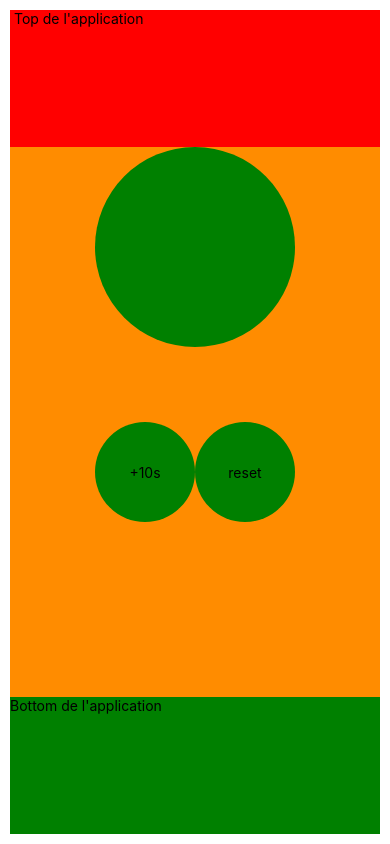
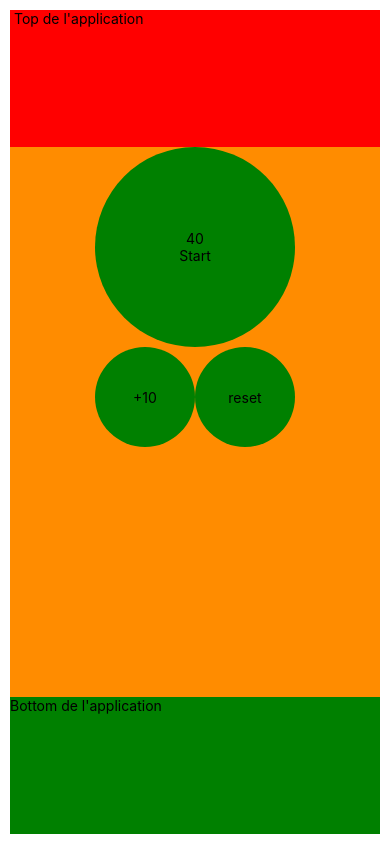
Before and after one commit to SanIbra/clockWorkout, a React Native app: screen / in a window 390 px wide. Built offline with nearby package versions, Linux system fonts and the light colour scheme.

Commit message:
Timer fonctionnel. Clean de code a faire

```diff
--- a/App.js
+++ b/App.js
@@ -1,6 +1,9 @@
 import { StatusBar } from 'expo-status-bar';
 import React, { useEffect, useState } from 'react';
 import { Button, StyleSheet, Text, TouchableOpacity, View } from 'react-native';
+import Timer from './components/Timer';
+import Timer2 from './components/Timer2';
+
 
 const mainColor = 'green';
 
@@ -37,18 +40,42 @@ export default function App() {
 
   const [isRuning, setIsRuning] = useState(false);
 
-  const [timerTitle, setTimerTitle] = useState("");
+  const [timerTitle, setTimerTitle] = useState(timerIniatialValue + "\nStart");
+
+  const [interval, setIntervalValue] = useState();
 
   const majTimerTitle = () => setTimerTitle(timer + '\n' + (isRuning ? 'Pause' : 'Start'))
-  setTimeout(() => {
-    if (isRuning) {
-      setTimer(timer - 1);
-      majTimerTitle();
-    }
-    return;
-  }, 1000)
 
+  const clickButton = () => {
+    const nextState = !isRuning;
+    setIsRuning(nextState);
+    majTimerTitle();
+    if (nextState)
+      start();
+    else
+      stop()
+  }
+  const start = () => {
+    console.log("START CLOCk")
+    // const interval = setInterval(() => {
+    //   console.log("IN")
+    //   setTimer(timer - 1);
+    //   // majTimerTitle();
+    // }, 100)
+    // console.log("inter", interval)
+    setIntervalValue(interval);
+  }
+
+  const stop = () => {
+
+    console.log("END CLOCk")
+    setIsRuning(false);
+    console.log(interval)
+    if (interval)
+      clearInterval(interval);
+  }
   const reset = () => {
+    stop();
     setTimer(timerIniatialValue);
     majTimerTitle();
   }
@@ -57,7 +84,6 @@ export default function App() {
     setTimer(timer + 10);
     majTimerTitle();
   }
-  // majTimerTitle();
 
   return (<View
     style={[styles.container]}>
@@ -66,13 +92,16 @@ export default function App() {
     </View>
     <View style={{ flex: 4, justifyContent: 'center', backgroundColor: 'darkorange' }} >
       <View style={{ flex: 1, flexDirection: 'row', backgroundColor: 'rose', justifyContent: 'center' }}>
-        <RoundButton
-          style={{
-            width: 200,
-            height: 200
-          }}
-          onPress={() => setIsRuning(!isRuning)}
-          title={timerTitle}
+
+        {/* <Timer
+          start={isRuning}
+          stop={!isRuning}
+          totalDuration={timerIniatialValue*1000}
+        /> */}
+        <Timer2
+          isRuning={isRuning}
+          timer={40}
+          additionalTime={10}
         />
         {/* <TouchableOpacity
           style={[styles.roundButton1, {
@@ -89,14 +118,14 @@ export default function App() {
         </TouchableOpacity> */}
       </View>
       <View style={{ flex: 1, flexDirection: 'row', justifyContent: 'center' }}>
-        <RoundButton
+        {/* <RoundButton
           onPress={add10s}
           title='+10s'
         />
         <RoundButton
           onPress={reset}
           title='reset'
-        />
+        /> */}
       </View>
     </View>
     <View style={{ flex: 1, backgroundColor: 'green' }} >
--- /dev/null
+++ b/components/Constants.js
@@ -0,0 +1 @@
+mainColor = 'green';
--- /dev/null
+++ b/components/Timer.js
@@ -0,0 +1,139 @@
+import React, { Component } from 'react';
+import { Text, View } from 'react-native';
+
+export class Timer extends Component {
+  // static propTypes = {
+  //   reset: PropTypes.bool,
+  //   msecs: PropTypes.bool,
+  //   options: PropTypes.object,
+  //   handleFinish: PropTypes.func,
+  //   totalDuration: PropTypes.number,
+  //   getTime: PropTypes.func,
+  //   getMsecs: PropTypes.func,
+  // }
+
+  constructor(props) {
+    super(props);
+    this.state = {
+      started: false,
+      remainingTime: props.totalDuration,
+    };
+    this.start = this.start.bind(this);
+    this.stop = this.stop.bind(this);
+    this.reset = this.reset.bind(this);
+    this.formatTime = this.formatTime.bind(this);
+    const width = props.msecs ? 220 : 150;
+    this.defaultStyles = {
+      container: {
+        backgroundColor: '#000',
+        padding: 5,
+        borderRadius: 5,
+        width: width,
+      },
+      text: {
+        fontSize: 30,
+        color: '#FFF',
+        marginLeft: 7,
+      }
+    };
+  }
+
+  componentDidMount() {
+    if (this.props.start) {
+      this.start();
+    }
+  }
+
+  componentWillReceiveProps(newProps) {
+
+    if (newProps.start) {
+      this.start();
+    } else {
+      this.stop();
+    }
+    if (newProps.reset) {
+      this.reset(newProps.totalDuration);
+    }
+  }
+
+  start() {
+    const handleFinish = this.props.handleFinish ? this.props.handleFinish : () => alert("Timer Finished");
+    const endTime = new Date().getTime() + this.state.remainingTime;
+    this.interval = setInterval(() => {
+      const remaining = endTime - new Date();
+      if (remaining <= 1000) {
+        this.setState({ remainingTime: 0 });
+        this.stop();
+        handleFinish();
+        return;
+      }
+      this.setState({ remainingTime: remaining });
+    }, 1);
+  }
+
+  stop() {
+    clearInterval(this.interval);
+  }
+
+  reset(newDuration) {
+    this.setState({
+      remainingTime:
+        this.props.totalDuration !== newDuration ?
+          newDuration :
+          this.props.totalDuration
+    });
+  }
+
+  formatTime() {
+    const { getTime, getMsecs, msecs } = this.props;
+    const now = this.state.remainingTime;
+    const formatted = this.formatTimeString(now, msecs);
+    if (typeof getTime === "function") {
+      getTime(formatted);
+    }
+    if (typeof getMsecs === "function") {
+      getMsecs(now)
+    }
+    return formatted;
+  }
+
+  render() {
+
+    const styles = this.props.options ? this.props.options : this.defaultStyles;
+
+    return (
+      <View style={styles.container}>
+        <Text style={styles.text}>{this.formatTime()}</Text>
+      </View>
+    );
+  }
+
+  formatTimeString(time, showMsecs) {
+    let msecs = time % 1000;
+
+    if (msecs < 10) {
+      msecs = `00${msecs}`;
+    } else if (msecs < 100) {
+      msecs = `0${msecs}`;
+    }
+
+    let seconds = Math.floor(time / 1000);
+    let minutes = Math.floor(time / 60000);
+    let hours = Math.floor(time / 3600000);
+    seconds = seconds - minutes * 60;
+    minutes = minutes - hours * 60;
+    let formatted;
+    if (showMsecs) {
+      formatted = `${hours < 10 ? 0 : ""}${hours}:${minutes < 10 ? 0 : ""
+        }${minutes}:${seconds < 10 ? 0 : ""}${seconds}:${msecs}`;
+    } else {
+      formatted = `${hours < 10 ? 0 : ""}${hours}:${minutes < 10 ? 0 : ""
+        }${minutes}:${seconds < 10 ? 0 : ""}${seconds}`;
+    }
+
+    return formatted;
+  }
+}
+
+
+export default  Timer;
--- /dev/null
+++ b/components/Timer2.js
@@ -0,0 +1,138 @@
+import React, { Component } from 'react';
+import { Button, Text, TouchableOpacity, View } from 'react-native';
+
+export class Timer2 extends Component {
+
+
+
+    interval;
+    constructor(props) {
+        super(props);
+        this.state = {
+            timer: props.timer,
+            isRunning: false,
+            subTitle: "Start"
+        };
+        console.log(props);
+    }
+
+
+    componentDidMount() {
+        console.log(this.props)
+        if (this.props.isRunning) {
+            this.start();
+        }
+    }
+
+    start() {
+        this.interval = setInterval(
+            () => this.tick(),
+            1000
+        );
+
+        this.setState({
+            subTitle: "Pause"
+        })
+    }
+
+    stop() {
+        clearInterval(this.interval);
+        this.setState({
+            subTitle: "Start"
+        })
+    }
+
+    onPressTimerButton() {
+        const isRunningPreState = !this.state.isRunning;
+        if (isRunningPreState) {
+            this.start();
+        } else {
+            this.stop();
+        }
+        this.setState({ isRunning: isRunningPreState });
+    }
+
+    componentDidUpdate(prevProps) {
+
+        if (prevProps.isRuning != this.props.isRuning) {
+            if (this.props.isRuning) {
+                this.start();
+            } else {
+                this.stop();
+            }
+        }
+    }
+
+    componentWillUnmount() {
+        this.stop();
+    }
+
+    tick() {
+        this.setState({ timer: this.state.timer - 1 })
+    }
+
+    addAdditionalTime() {
+        this.setState({ timer: this.state.timer + this.props.additionalTime })
+    }
+
+    reset() {
+        this.stop()
+        this.setState({ timer: this.props.timer })
+    }
+
+    render() {
+        return (
+            <View>
+                <View>
+                    <RoundButton
+                        style={{
+                            width: 200,
+                            height: 200
+                        }}
+                        onPress={() => this.onPressTimerButton()}
+                        title={this.state.timer}
+                        subTitle={this.state.subTitle}
+                    />
+                </View>
+                <View style={{ flex: 1, flexDirection: 'row' }}>
+
+                    <RoundButton
+                        onPress={() => this.addAdditionalTime()}
+                        title={"+" + this.props.additionalTime}
+                    />
+
+                    <RoundButton
+                        onPress={() => this.reset()}
+                        title="reset"
+                    />
+                </View>
+            </View >);
+    }
+}
+
+const RoundButton = (props) => {
+    const mainColor = 'green';
+    const style = props.style ? props.style : {};
+    const roundButton1 = {
+        width: 100,
+        height: 100,
+        justifyContent: 'center',
+        alignItems: 'center',
+        padding: 10,
+        borderRadius: 100,
+
+        textAlign: 'center',
+        backgroundColor: mainColor,
+        mainColor: 'black'
+    }
+
+    return (
+        <TouchableOpacity
+            style={[roundButton1, style]}
+            onPress={props.onPress}>
+            <Text style={{ color: 'black', textAlign: 'center' }}>{props.title}{props.subTitle ? "\n" : ""}{props.subTitle}</Text>
+        </TouchableOpacity>
+    )
+}
+
+export default Timer2;
```
